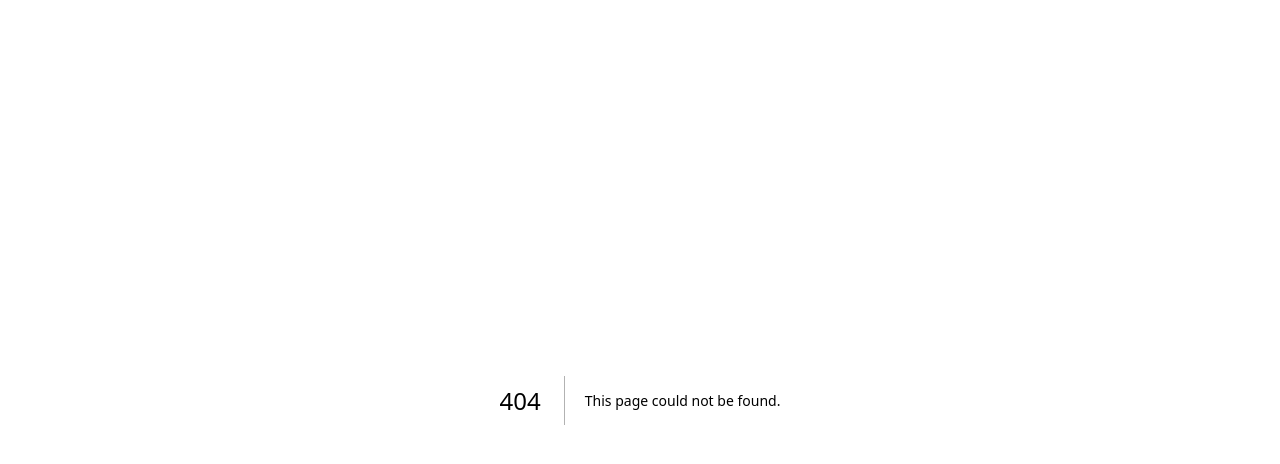
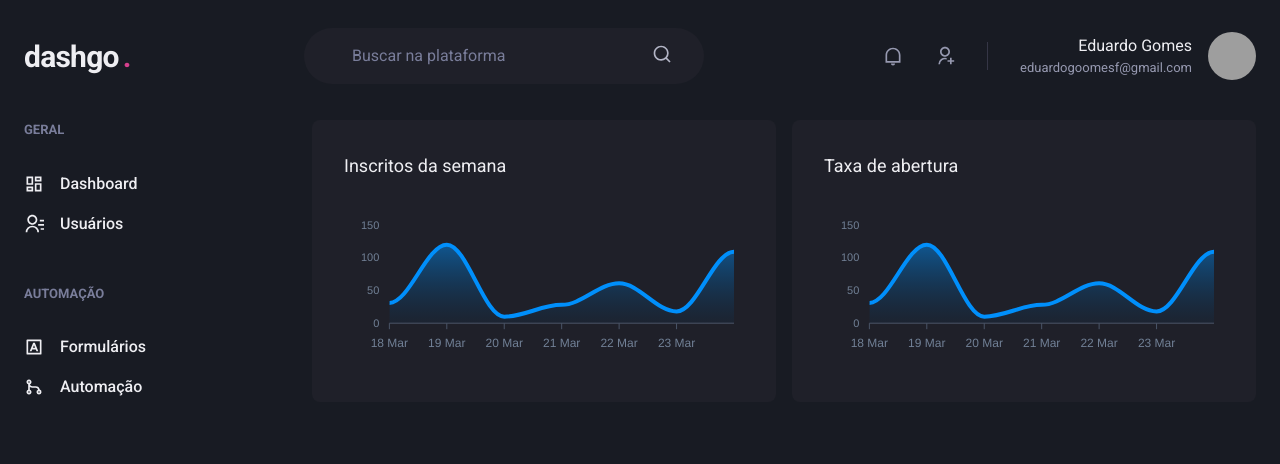
Before and after one commit to eduardogomesf/dashgo, a Next.js app: page /dashboard in a window 1280 px wide. Before the commit this address had no page. Shown: the top 464 px of the page. Built offline with nearby package versions, Linux system fonts and the light colour scheme; grey boxes are pictures that could not be loaded.

Commit message:
feat: add Dashboard page

```diff
--- a/package.json
+++ b/package.json
@@ -15,9 +15,11 @@
     "@types/node": "18.11.9",
     "@types/react": "18.0.25",
     "@types/react-dom": "18.0.9",
+    "apexcharts": "^3.36.3",
     "framer-motion": "^7.6.6",
     "next": "13.0.3",
     "react": "18.2.0",
+    "react-apexcharts": "^1.4.0",
     "react-dom": "18.2.0",
     "react-icons": "^4.6.0",
     "typescript": "4.8.4"
--- /dev/null
+++ b/src/pages/dashboard.tsx
@@ -0,0 +1,92 @@
+import { Box, Flex, SimpleGrid, Text, theme } from '@chakra-ui/react'
+import dynamic from 'next/dynamic'
+
+import { Header } from '../components/Header'
+import { Sidebar } from '../components/Sidebar'
+
+const Chart = dynamic(() => import('react-apexcharts'), {
+  ssr: false
+})
+
+const options: any = {
+  chart: {
+    toolbar: {
+      show: false
+    },
+    zoom: {
+      enabled: false
+    },
+    foreColor: theme.colors.gray[500]
+  },
+  grid: {
+    show: false
+  },
+  dataLabels: {
+    enabled: false
+  },
+  tooltip: {
+    enabled: false
+  },
+  xaxis: {
+    type: 'datetime',
+    axisBorder: {
+      color: theme.colors.gray[600]
+    },
+    axisTicks: {
+      color: theme.colors.gray[600]
+    },
+    categories: [
+      '2021-03-18T00:00:00.000Z',
+      '2021-03-19T00:00:00.000Z',
+      '2021-03-20T00:00:00.000Z',
+      '2021-03-21T00:00:00.000Z',
+      '2021-03-22T00:00:00.000Z',
+      '2021-03-23T00:00:00.000Z',
+      '2021-03-24T00:00:00.000Z'
+    ]
+  },
+  fill: {
+    opacity: 0.3,
+    type: 'gradient',
+    gradient: {
+      shade: 'dark',
+      opacityFrom: '0.7',
+      opacityTo: '0.3'
+    }
+  }
+}
+
+const series = [
+  { name: 'series1', data: [31, 120, 10, 28, 61, 18, 109] }
+]
+
+export default function Dashboard () {
+  return (
+    <Flex direction='column' h='100vh'>
+      <Header />
+
+      <Flex width='100%' maxWidth={1480} mx='auto' my='6' px='6'>
+        <Sidebar />
+
+        <SimpleGrid flex='1' gap='4' minChildWidth='320px' alignItems='flex-start'>
+          <Box
+            p='8'
+            bg='gray.800'
+            borderRadius={8}
+          >
+            <Text fontSize={'lg'} mb='4'>Inscritos da semana</Text>
+            <Chart options={options} series={series} type='area' height={160} />
+          </Box>
+          <Box
+            p='8'
+            bg='gray.800'
+            borderRadius={8}
+          >
+            <Text fontSize={'lg'} mb='4'>Taxa de abertura</Text>
+            <Chart options={options} series={series} type='area' height={160} />
+          </Box>
+        </SimpleGrid>
+      </Flex>
+    </Flex>
+  )
+}
```
Also changed, not shown: 1 other file (tests, documents, lock files or other folders).
